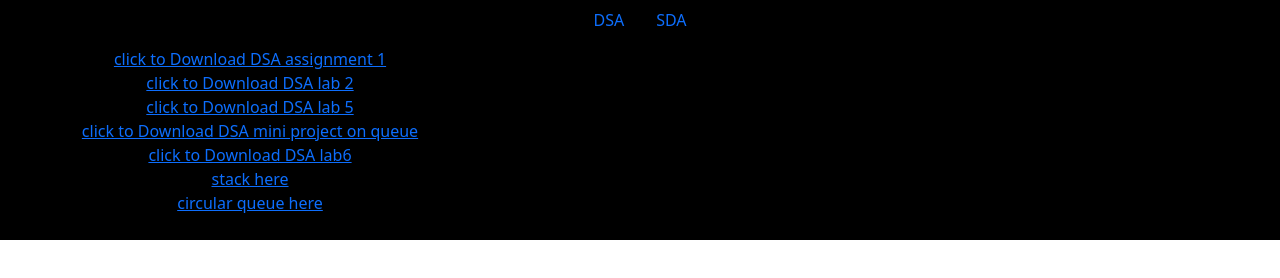
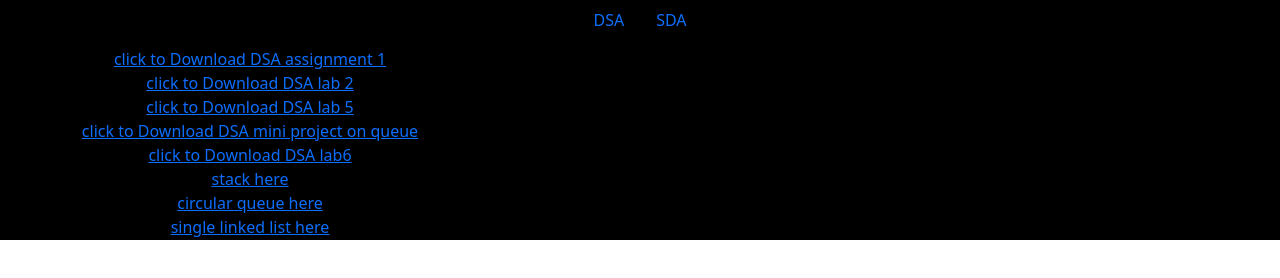
Before and after one commit to Ahmed-ITCS/downlaod, a plain HTML site: page index.html in a window 1280 px wide. Drawn offline with nearby package versions, Linux system fonts and the light colour scheme.

Commit message:
Update index.html

```diff
--- a/index.html
+++ b/index.html
@@ -39,6 +39,7 @@
 	<br>
 	<a href="circularqueeu.cpp" download="circular queue.cpp">circular queue here</a>
 	<br>
+	<a href="singleLL.cpp" download="singly linked list.cpp">single linked list here</a>
 	<br>
 	<br>
 	<br>
```
